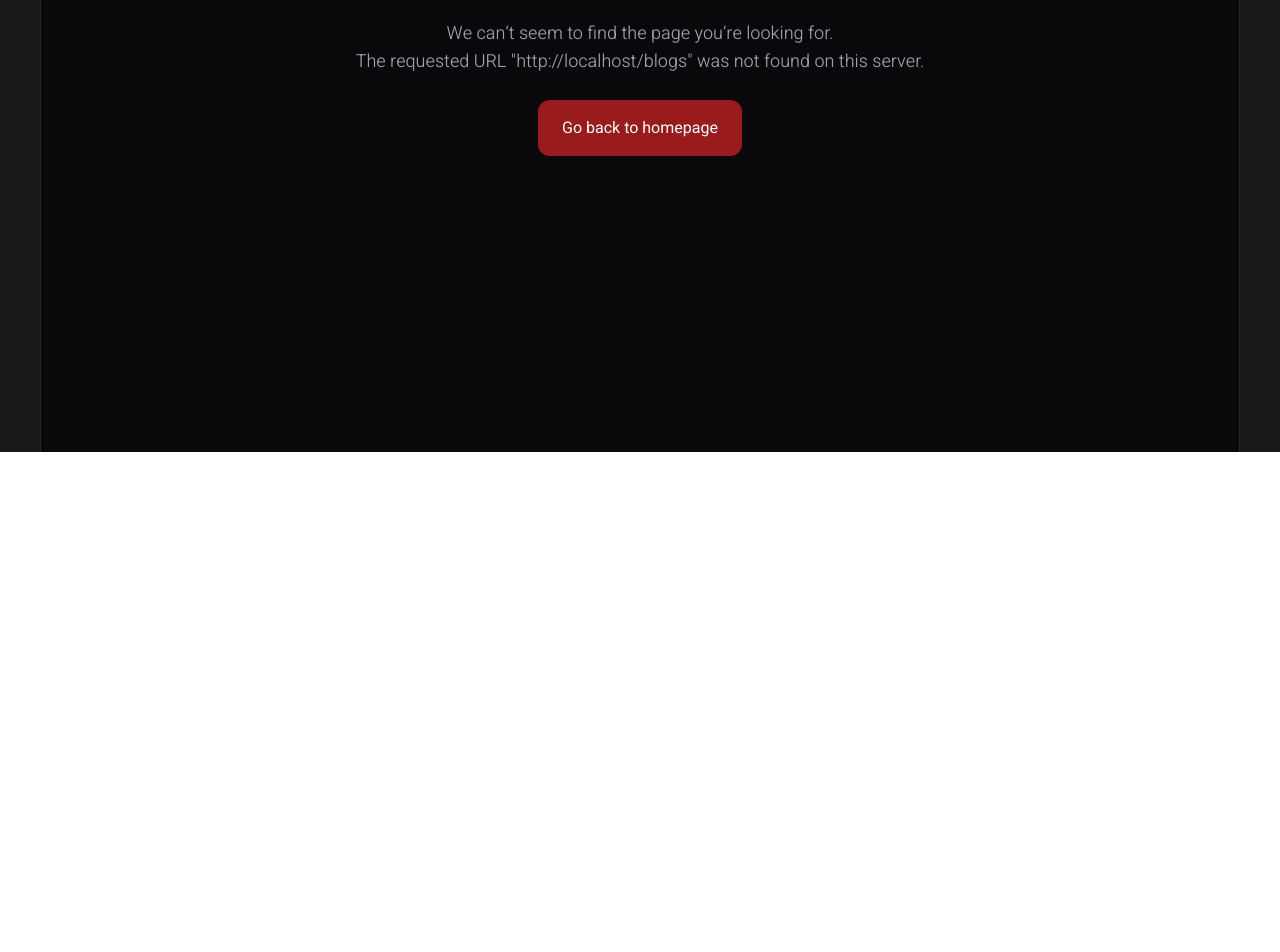
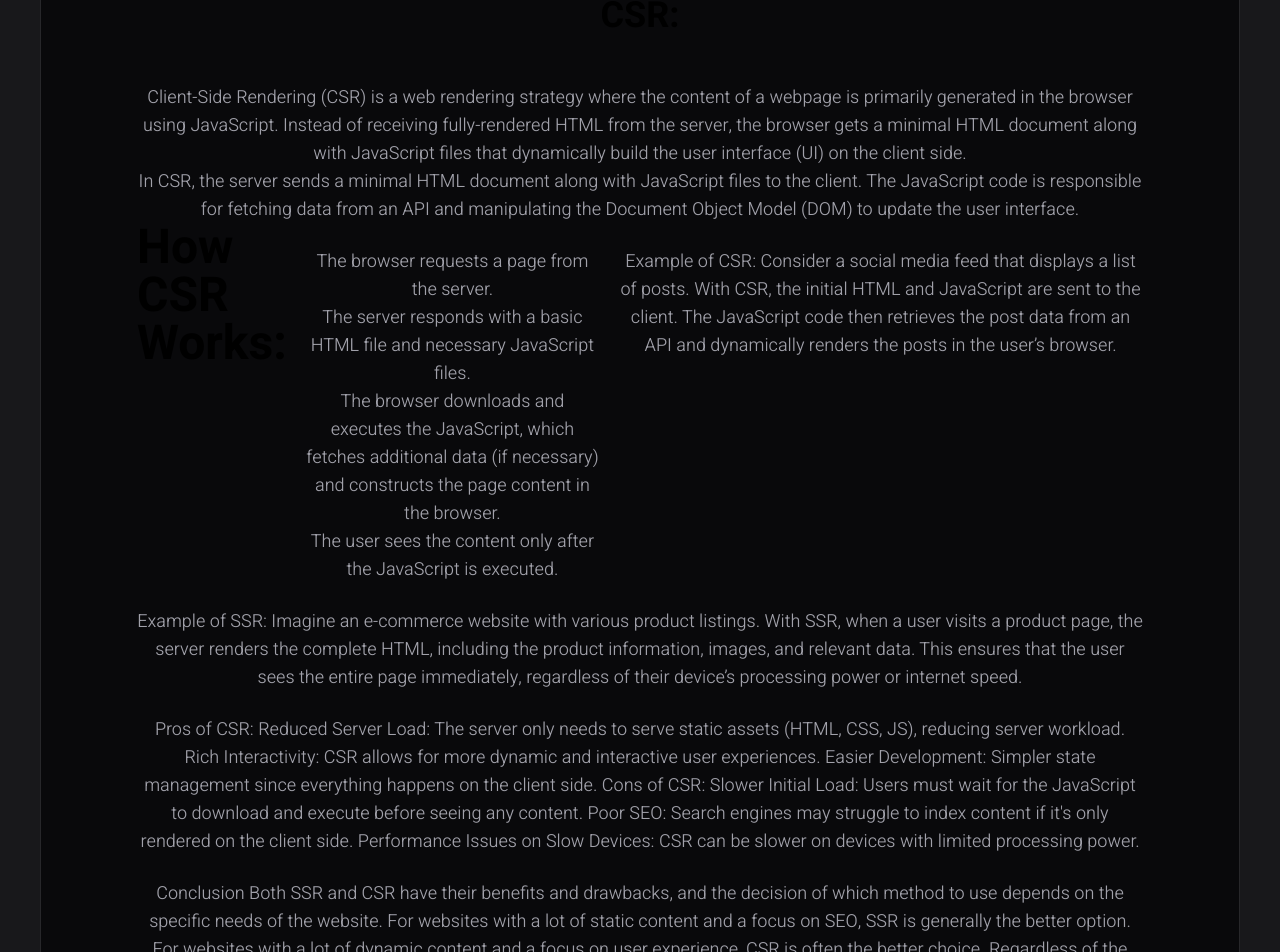
Before and after one commit to Farheen-idris/portfolio-me, a React (Vite) app: page /blogs in a window 1280 px wide. Before the commit this address had no page. Shown: the part 348-1300 px from the top of the page. Before the commit the page ends 800 px from the top, so only its background shows below. Built offline with nearby package versions, Linux system fonts and the light colour scheme.

Commit message:
resume updated and removed links

```diff
--- a/src/App.jsx
+++ b/src/App.jsx
@@ -1,6 +1,7 @@
 import { BrowserRouter, Routes, Route } from 'react-router-dom'
 import Homepage from './pages/Homepage'
 import NotFound from './pages/404'
+import Blogs from './pages/blogs'
 import { useEffect, useState } from 'react';
 import { createContext } from 'react';
 import "preline/preline";
@@ -27,6 +28,7 @@ function App() {
 				<Routes>
 					<Route path="/" element={<Homepage />} />
 					<Route path="*" element={<NotFound />} />
+					<Route path="/blogs" element={<Blogs />} />
 				</Routes>
 			</BrowserRouter>
 		</AppContext.Provider>
--- a/src/components/Project.jsx
+++ b/src/components/Project.jsx
@@ -25,12 +25,12 @@ function Project({ title, description, technologies, link, github }) {
 
       <div className="flex gap-6 text-zinc-600 dark:text-zinc-300 font-medium">
         {/* =========== PROJECT LINK =========== */}
-        <a href={link} className="flex gap-2 mt-4 hover:text-red-800 hover:dark:text-red-500 cursor-pointer transition-all duration-300">
+        {/* <a href={link} className="flex gap-2 mt-4 hover:text-red-800 hover:dark:text-red-500 cursor-pointer transition-all duration-300">
           <CiLink className="text-2xl self-center" />
           <span className="text-xs self-center">
             View Project
           </span>
-        </a>
+        </a> */}
         {/* =========== PROJECT GITHUB =========== */}
         {/* <a href={github} className="flex gap-2 mt-4 hover:text-red-800 hover:dark:text-red-500 cursor-pointer transition-all duration-300">
           <CiLink className="text-2xl self-center" />
--- a/src/data/user_info.js
+++ b/src/data/user_info.js
@@ -13,7 +13,7 @@ const info = {
 		github: "https://github.com/Farheen-idris",
 		linkedin: "https://www.linkedin.com/in/farheen-idris/",
 		instagram: "https://www.instagram.com/farheenidris__/",
-		facebook: "https://www.facebook.com/farheen.idris.7/",
+		facebook: "https://www.facebook.com/farheen.idris.7/"
     },
 
     // ============ PROJECTS ============
@@ -22,21 +22,21 @@ const info = {
 			title: "NFT Marketplace",
 			description: "The NFT marketplace enables users to create, buy, sell, and store non-fungible tokens (NFTs), allowing transactions in cryptocurrency.Developed the project to operate on both Klaytn and Ethereum networks, ensuringcompatibility with multiple blockchain ecosystems",
             technologies: "ReactJs, HTML, CSS, NodeJs, Blockchain, react-redux",
-            link: "http://test.hintmembership.com/"
+            // link: "http://test.hintmembership.com/"
 		},
 
         {
-			title: "NXZSOUND 1.0",
-			description: "NXZSOUND 1.0, a comprehensive music application enabling users to seamlessly upload songs and videos via both the frontend and admin panel.",
+			title: "Music Application",
+			description: "It is a comprehensive music application enabling users to seamlessly upload songs and videos via both the frontend and admin panel.",
 			technologies: "ReactJs,HTML, CSS, Context API, MaterialUI",
-            link: "https://app.nxzsound.com/"
+            // link: "https://app.nxzsound.com/"
 		},
 
         {
 			title: "AirKYC™",
 			description: "AirKYC™, a face recognition-based eKYC solution aimed at digitizing the KYC process, streamlining KYC maintenance, and ensuring compliance with regulatory requirements. Worked extensively on the HR and Admin module of the platform, enhancing functionality and user experience",
 			technologies: "ReactJs, Material-UI, HTML, CSS3, Python, react-redux",
-            link: "https://www.airface.in/"
+            // link: "https://www.airface.in/"
 		}
     ],
 
--- /dev/null
+++ b/src/pages/blogs.jsx
@@ -0,0 +1,138 @@
+import { FaSadTear } from "react-icons/fa";
+import { useNavigate } from "react-router-dom";
+import ToggleTheme from "../components/ToggleTheme";
+import { useContext, useEffect } from "react";
+import { AppContext } from "../App";
+
+
+function Blogs() {
+  const navigate = useNavigate();
+  const { theme, switchTheme } = useContext(AppContext);
+
+  return (
+    <div className="bg-zinc-100 dark:bg-zinc-900">
+      <div className="xl:w-[1200px] md:mx-auto h-full border-x border-zinc-100 dark:border-zinc-800 bg-white dark:bg-zinc-950">
+        <ToggleTheme switchTheme={switchTheme} />
+      {/* <div className="md:max-w-[1200px] mx-auto h-full border-x border-zinc-100 dark:border-zinc-800 bg-white dark:bg-zinc-950"> */}
+      <section id="hero" className="pb-28 pt-24 sm:pt-28 md:pt-44 flex px-6 lg:px-24">
+      <div className="self-center">
+            <div className="flex text-5xl justify-center font-bold gap-4">
+              Client-Side Rendering (CSR) vs. Server-Side Rendering (SSR): How
+              They Handle Data and Impact Performance
+            </div>
+            <div className="flex text-4xl justify-center font-bold ">CSR:</div><br/>
+            <div className="text-center leading-7 mt-6 text-lg font-light text-zinc-500 dark:text-zinc-400">
+              Client-Side Rendering (CSR) is a web rendering strategy where the
+              content of a webpage is primarily generated in the browser using
+              JavaScript. Instead of receiving fully-rendered HTML from the
+              server, the browser gets a minimal HTML document along with
+              JavaScript files that dynamically build the user interface (UI) on
+              the client side.
+              <br />
+              In CSR, the server sends a minimal HTML document along with
+              JavaScript files to the client. The JavaScript code is responsible
+              for fetching data from an API and manipulating the Document Object
+              Model (DOM) to update the user interface.
+            </div>
+            <div className="flex text-5xl justify-center font-bold gap-4">
+              How CSR Works: <br />
+              <div className="text-center leading-7 mt-6 text-lg font-light text-zinc-500 dark:text-zinc-400">
+                The browser requests a page from the server.
+                <br />
+                The server responds with a basic HTML file and necessary
+                JavaScript files.
+                <br />
+                The browser downloads and executes the JavaScript, which fetches
+                additional data (if necessary) and constructs the page content
+                in the browser.
+                <br />
+                The user sees the content only after the JavaScript is executed.
+                <br />
+              </div>
+              <div className="text-center leading-7 mt-6 text-lg font-light text-zinc-500 dark:text-zinc-400">
+                Example of CSR: Consider a social media feed that displays a
+                list of posts. With CSR, the initial HTML and JavaScript are
+                sent to the client. The JavaScript code then retrieves the post
+                data from an API and dynamically renders the posts in the user’s
+                browser.
+              </div>
+              {/* <div className="text-center leading-7 mt-6 text-lg font-light text-zinc-500 dark:text-zinc-400">
+                Advantages of CSR: Rich Interactivity: Since the rendering
+                happens on the client side, CSR allows for highly interactive
+                user experiences and real-time updates without refreshing the
+                page. Scalability: Offloads the rendering load to the client,
+                which helps in scaling applications with numerous users.
+                Disadvantages of CSR: Slow Initial Load: Users may experience
+                slower load times since the page content is constructed after
+                downloading and running the JavaScript files. SEO Limitations:
+                Search engines may not index content properly since the full
+                page is not available as raw HTML on the initial server
+                response.
+              </div>
+              <div className="flex text-4xl justify-center font-bold ">SSR:</div><br/>
+
+              <div className="text-center leading-7 mt-6 text-lg font-light text-zinc-500 dark:text-zinc-400">
+                Server-Side Rendering (SSR) is the process of rendering web
+                pages on the server and sending fully rendered HTML to the
+                client. This approach allows users to see content faster because
+                the server sends a pre-rendered page.
+              </div>
+              <div className="text-center leading-7 mt-6 text-lg font-light text-zinc-500 dark:text-zinc-400">
+              SSR happens on the server. If you use fetch function then it will
+              work on client. But if you use getServerSideProps or
+              getStatisSideProps then it will work on server. You can read from
+              the file system, fetch public API or query the database, whatever
+              you do in getStatisSideProps, getServerSideProps will run on the
+              server, before returning the response.
+              </div> */}
+            </div>
+            <div className="text-center leading-7 mt-6 text-lg font-light text-zinc-500 dark:text-zinc-400">
+
+              Example of SSR: Imagine an e-commerce website with various product
+              listings. With SSR, when a user visits a product page, the server
+              renders the complete HTML, including the product information,
+              images, and relevant data. This ensures that the user sees the
+              entire page immediately, regardless of their device’s processing
+              power or internet speed.
+            </div>
+            <div className="text-center leading-7 mt-6 text-lg font-light text-zinc-500 dark:text-zinc-400">
+
+              Pros of CSR: Reduced Server Load: The server only needs to serve
+              static assets (HTML, CSS, JS), reducing server workload. Rich
+              Interactivity: CSR allows for more dynamic and interactive user
+              experiences. Easier Development: Simpler state management since
+              everything happens on the client side. Cons of CSR: Slower Initial
+              Load: Users must wait for the JavaScript to download and execute
+              before seeing any content. Poor SEO: Search engines may struggle
+              to index content if it's only rendered on the client side.
+              Performance Issues on Slow Devices: CSR can be slower on devices
+              with limited processing power.
+            </div>
+            <div className="text-center leading-7 mt-6 text-lg font-light text-zinc-500 dark:text-zinc-400">
+
+              Conclusion Both SSR and CSR have their benefits and drawbacks, and
+              the decision of which method to use depends on the specific needs
+              of the website. For websites with a lot of static content and a
+              focus on SEO, SSR is generally the better option. For websites
+              with a lot of dynamic content and a focus on user experience, CSR
+              is often the better choice. Regardless of the method used, it is
+              important to consider the performance, SEO, and security
+              implications of each approach.
+            </div>
+            <div className="text-center mt-6">
+              <button
+                onClick={() => navigate("/")}
+                className="bg-red-800 hover:bg-red-700 text-white px-6 py-4 rounded-xl"
+              >
+                Go back to homepage
+              </button>
+            </div>
+          </div>
+        </section>
+      {/* </div> */}
+    </div>
+    </div>
+  );
+}
+
+export default Blogs;
```
Also changed, not shown: src/components/sections/Contact.jsx (+11 -1 lines), 1 other file (tests, documents, lock files or other folders).
